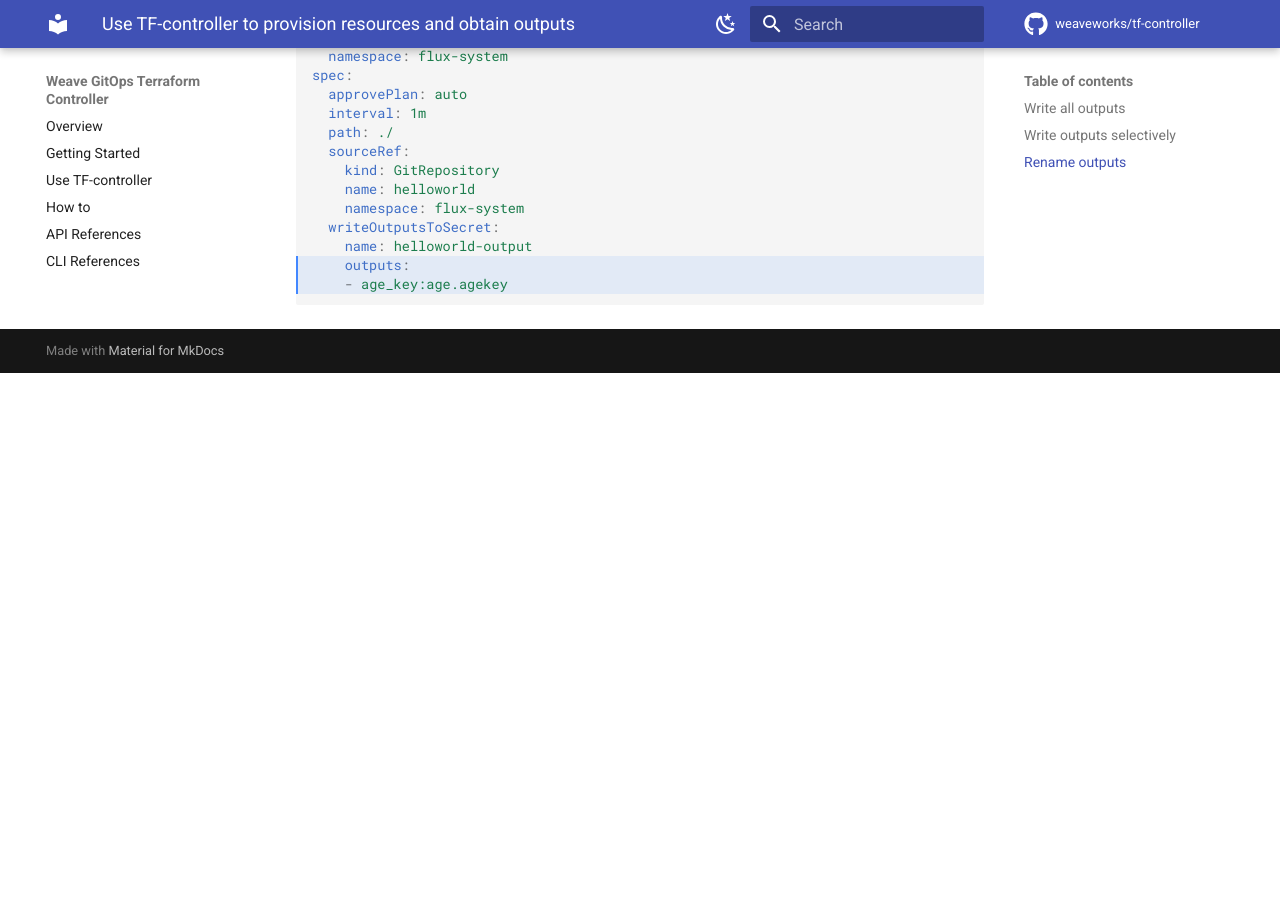
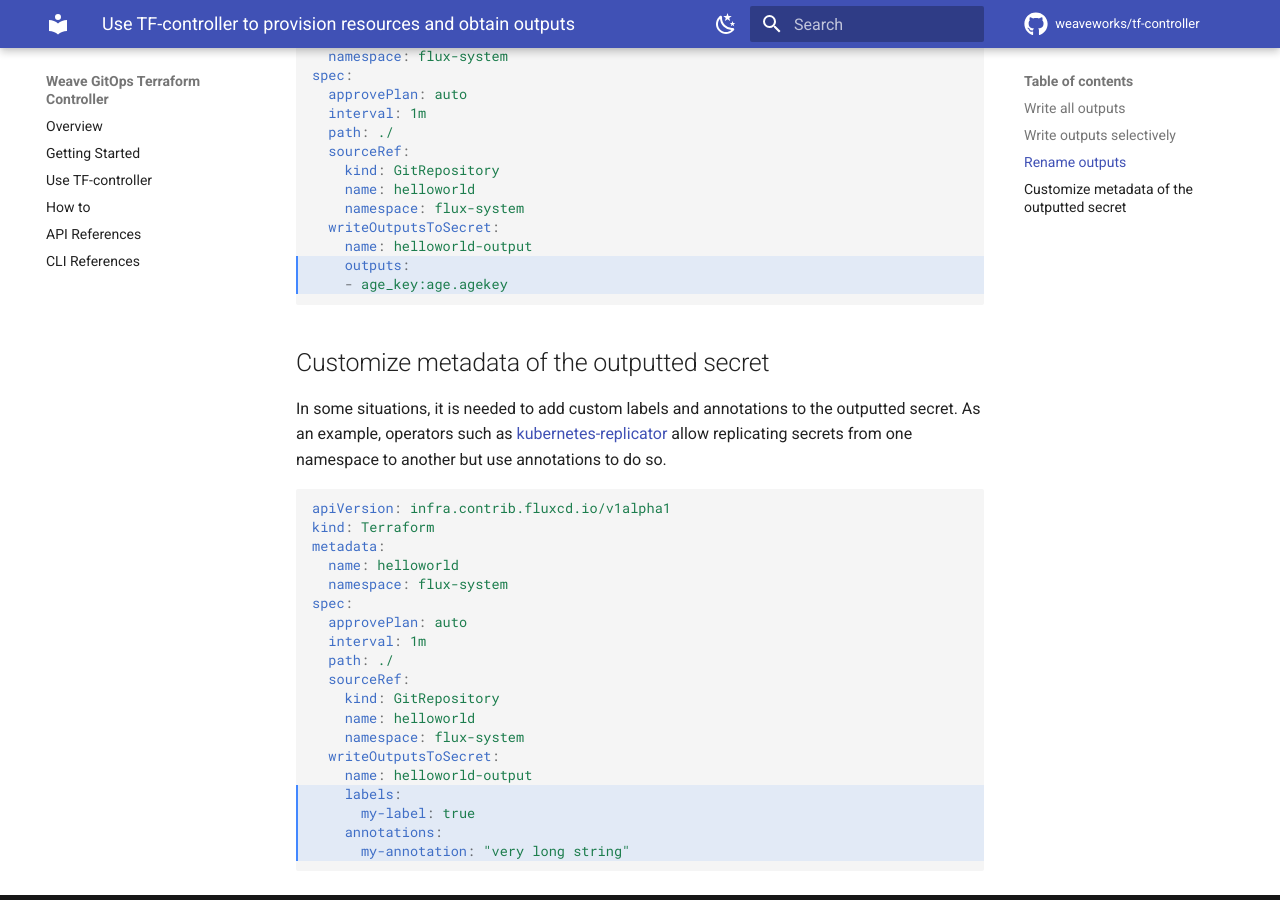
Before and after one commit to flux-iac/tofu-controller, an MkDocs documentation site: the page built from docs/use_tf_controller/to_provision_resources_and_obtain_outputs.md, in a window 1280 px wide and 900 px high, scrolled down 1591 px. Built offline with MkDocs 1.6.1 and Material for MkDocs 9.7.7, drawn with Linux system fonts in a browser that asks for light colours; comment, search, counter and statistics services are not loaded; before the commit the page ends 1964 px from its top, so only the background shows below that.

Commit message:
docs: Add example for labels and annotations

````diff
--- a/docs/use_tf_controller/to_provision_resources_and_obtain_outputs.md
+++ b/docs/use_tf_controller/to_provision_resources_and_obtain_outputs.md
@@ -77,3 +77,31 @@ spec:
     outputs:
     - age_key:age.agekey
 ```
+## Customize metadata of the outputted secret
+
+In some situations, it is needed to add custom labels and annotations to the outputted secret.
+As an example, operators such as [kubernetes-replicator](https://github.com/mittwald/kubernetes-replicator)
+allow replicating secrets from one namespace to another but use annotations to do so.
+
+```yaml hl_lines="16-19"
+apiVersion: infra.contrib.fluxcd.io/v1alpha1
+kind: Terraform
+metadata:
+  name: helloworld
+  namespace: flux-system
+spec:
+  approvePlan: auto
+  interval: 1m
+  path: ./
+  sourceRef:
+    kind: GitRepository
+    name: helloworld
+    namespace: flux-system
+  writeOutputsToSecret:
+    name: helloworld-output
+    labels:
+      my-label: true
+    annotations:
+      my-annotation: "very long string"
+
+```
````
